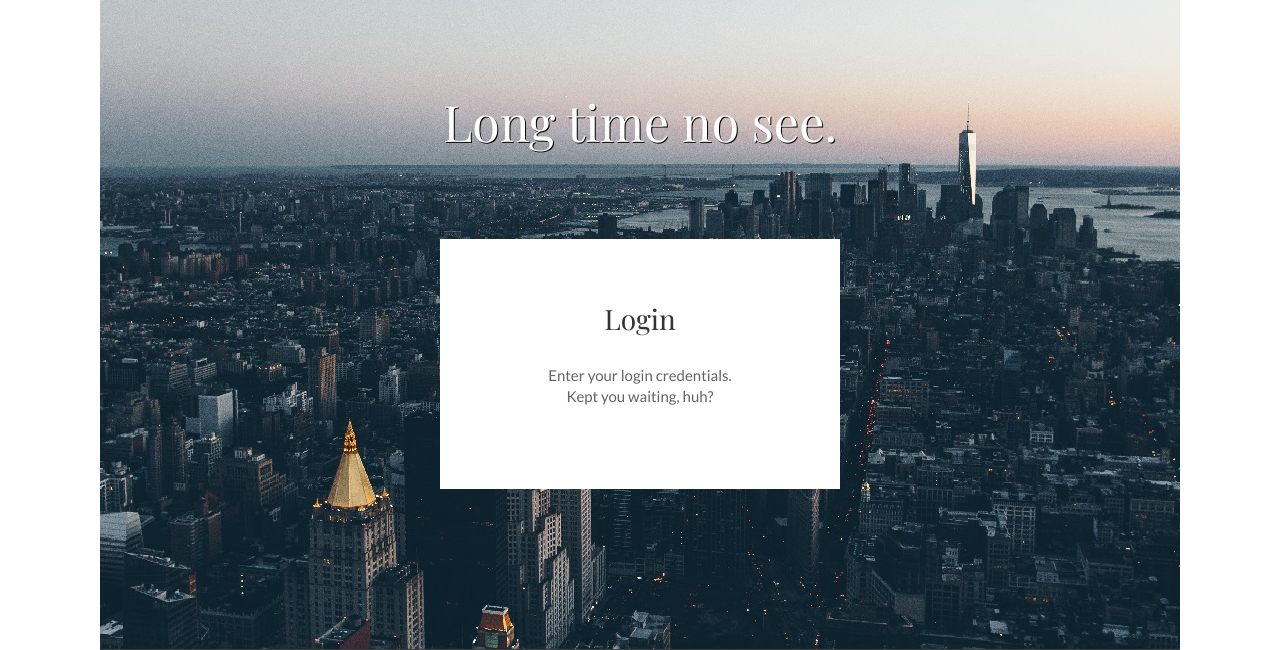
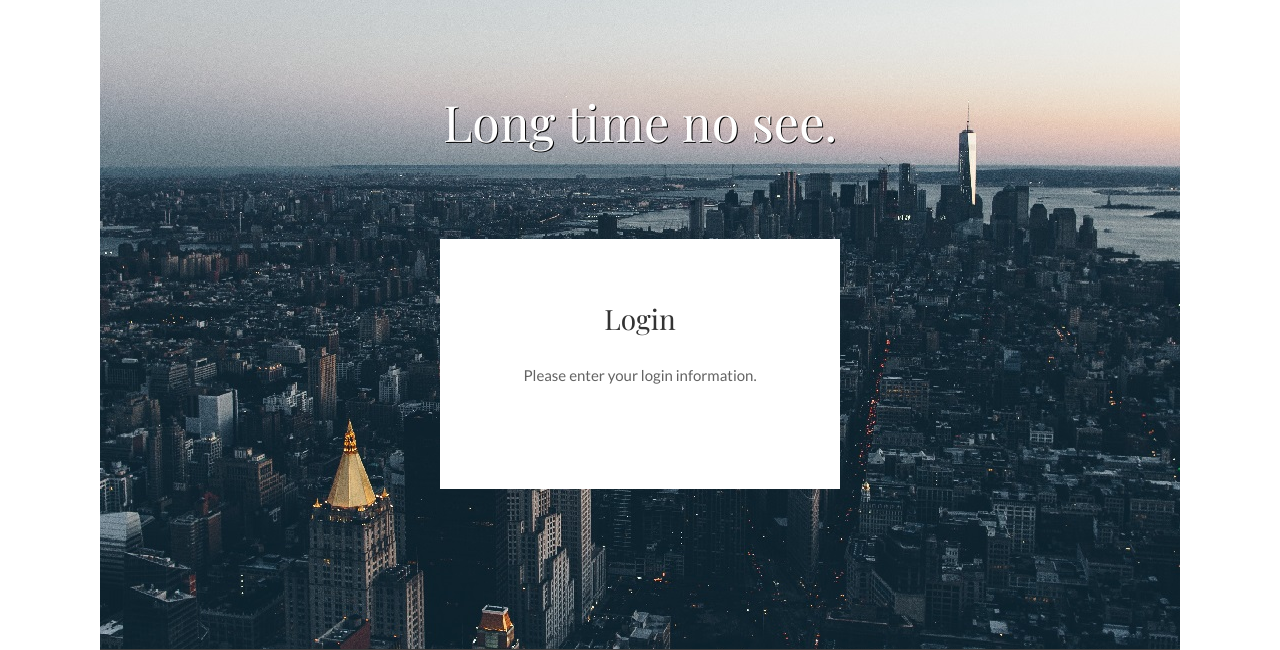
Before and after one commit to kieranjwillis/blog, a PHP site: page /login.php in a window 1280 px wide. Shown: the part 242-892 px from the top of the page. Run offline with PHP 8.4, Linux system fonts and the light colour scheme; some libraries are stand-ins or nearby versions; some web fonts are replaced.

Commit message:
Updated login.php

```diff
--- a/login.php
+++ b/login.php
@@ -9,8 +9,7 @@
 			<h2 class="pictitle">Long time no see.</h2>
 			<div class="picitem">
 				<h3>Login</h3>
-				<p>Enter your login credentials.</p>
-				<p>Kept you waiting, huh?</p>
+				<p>Please enter your login information.</p>
 			</div>
 		</div>
 		<div class="container contentdiv">
```
